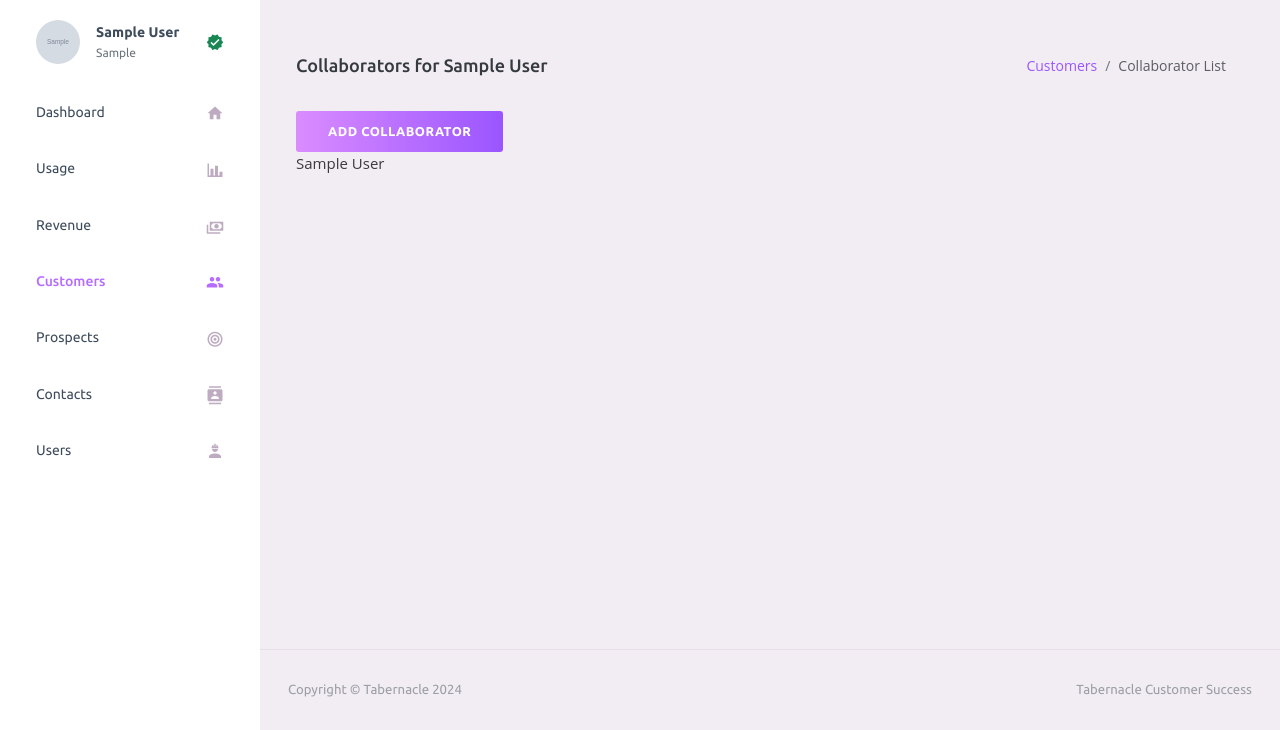
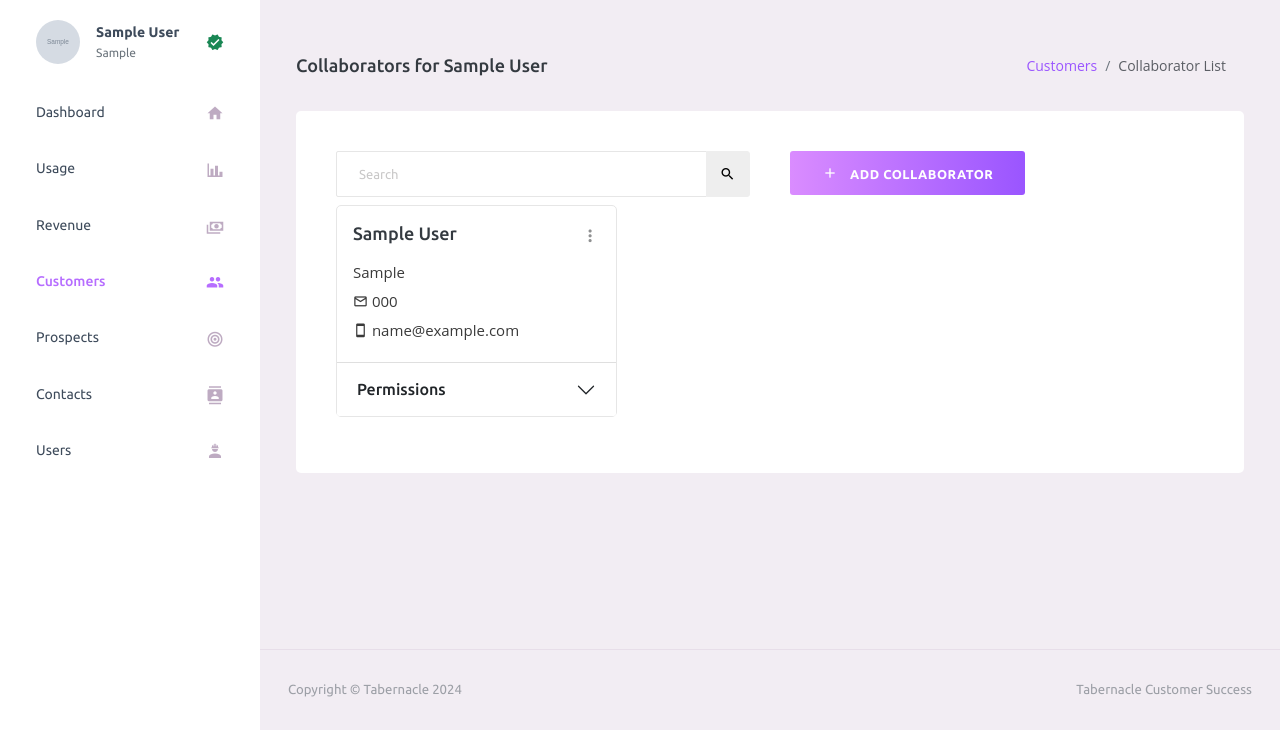
Before and after one commit to saicharanbandu/customersuccessmanagement, a Django app: page /customer/00000000-0000-0000-0000-000000000001/user/s in a window 1280 px wide. Shown: the part 70-800 px from the top of the page. Run offline with Django 5.2, Linux system fonts and the light colour scheme; a user stored in the database is signed in; tables that the repository leaves empty hold one stand-in row (values such as "Sample post"); grey boxes marked "Sample" are stand-in pictures; data that the repository does not hold is empty; some libraries are stand-ins or nearby versions.

Commit message:
collaborator add remove edit

```diff
--- a/customer/static/customer/css/style.css
+++ b/customer/static/customer/css/style.css
@@ -121,3 +121,57 @@
   .step-name {
     color: #8f9091;
   }
+
+  /* Collaborators container */
+
+  .card-collaborators {
+    width: 100%;
+    border: 1px solid #e6e6e6;
+  }
+  .card-collaborators .card-body {
+    padding: 1rem;
+  }
+
+  .card-collaborators .actions-select i {
+    color:#8f9091;
+    font-size: 1.2rem;
+  }
+
+  .card-collaborators .actions-select:hover i {
+    color: #000000;
+  }
+
+  .card-collaborators .collaborators-details span {
+    padding-top: 0.2rem;
+    padding-bottom: 0.2rem;
+  }
+
+  .card-collaborators .accordion .accordion-item {
+    border: none;
+    border-top: 1px solid rgba(0, 0, 0, 0.125);
+  }
+
+  .card-collaborators .accordion .accordion-body {
+    display: flex;
+    flex-wrap: wrap;
+    padding-top: 0;
+  }
+
+  .card-collaborators .accordion .accordion-item:first-of-type {
+    border-top-left-radius: 0;
+    border-top-right-radius: 0;
+  }
+  .card-collaborators .accordion .accordion-button:not(.collapsed) {
+    color: black;
+    background-color: transparent;
+    -webkit-box-shadow: none;
+    box-shadow: none;
+  }
+
+  .card-collaborators .accordion-item:first-of-type .accordion-button {
+      border-top-left-radius: 0;
+      border-top-right-radius: 0;
+  }
+  .card-collaborators .accordion-button:focus {
+      border-color:transparent;
+  }
--- a/customer/static/customer/js/app.js
+++ b/customer/static/customer/js/app.js
@@ -120,3 +120,11 @@ setPaymentMode();
 $('#proxySubmit').on("click", function () {
     $('#btnSubmit').click()
 })
+
+
+// collaborator delete handler
+
+$('#deleteCollaboratorAction').on('click', function () {
+    url = $(this).attr('dat-url');
+    $('#deleteCollaboratorForm').attr('action', url)
+})
--- /dev/null
+++ b/customer/templates/customer/_partials/_delete_colaborator_confirm_modal.html
@@ -0,0 +1,19 @@
+<div class="modal fade" id="deleteCollaboratorModal" data-bs-backdrop="static" data-bs-keyboard="false" tabindex="-1" aria-labelledby="deletCollaboratorLabel" aria-hidden="true">
+    <div class="modal-dialog modal-dialog-centered">
+        <div class="modal-content">
+            <form action="#" id="deleteCollaboratorForm">
+                <div class="modal-header">
+                    <h1 class="modal-title fs-5" id="staticBackdropLabel">Modal title</h1>
+                    <button type="button" class="btn-close" data-bs-dismiss="modal" aria-label="Close"></button>
+                </div>
+                <div class="modal-body">
+                        Are you sure you want to delete this collaborator?
+                </div>
+                <div class="modal-footer">
+                    <button type="button" class="btn btn-secondary" data-bs-dismiss="modal">Cancle</button>
+                    <button type="submit" class="btn btn-primary">Delete</button>
+                </div>
+            </form>
+        </div>
+    </div>
+</div>
--- a/customer/templates/customer/onboard_select_plan.html
+++ b/customer/templates/customer/onboard_select_plan.html
@@ -129,7 +129,7 @@
             <div class="text-end">
               <a href="{% url 'customer:onboard-customer' customer_id %}" class="btn btn-outline-primary me-3">Go Back</a>
               <button type="submit" class="btn btn-gradient-primary" name="action" value="continue" id="btnSubmit">
-                Collect Payment
+                Collect Later
               </button>
               <!-- Trigger modal instead if payment status in paid -->
               <button type="button" class="btn btn-gradient-primary" data-bs-toggle="modal" data-bs-target="#staticBackdrop" id="btnModal">
--- a/customer/templates/customer/users_view.html
+++ b/customer/templates/customer/users_view.html
@@ -9,7 +9,9 @@
 {% block page_title %}
 {{ title }}
 {% endblock %}
-
+{% block styles %}
+  <link rel="stylesheet" href="{% static 'customer/css/style.css' %}">
+{% endblock %}
 {% block breadcrumbs %}
 <ol class="breadcrumb">
   <li class="breadcrumb-item"><a href="{% url 'customer:list' %}">Customers</a></li>
@@ -17,14 +19,97 @@
 </ol>
 {% endblock %}
 
+
 {% block scripts %}
+<script src="{% static 'customer/js/app.js' %}"></script>
 {% endblock %}
 
 {% block content %}
-<a class="btn btn-gradient-primary" href="{% url 'customer:user-create' customer_id %}">Add Collaborator</a>
-{% for user in customer_users %}
-<div>
-  {{ user.full_name }}
+{% include "customer/_partials/_delete_colaborator_confirm_modal.html" %}
+
+<div class="row">
+  <div class="col-lg-12 grid-margin stretch-card">
+    <div class="card">
+      <div class="card-body">
+        <div class="row">
+          <div class="col-8 col-lg-6">
+            <form method="GET">
+              <div class="input-group">
+                <input type="search" class="form-control" placeholder="Search" name="search"
+                  value="{{ request.GET.search }}">
+                <button type="submit" class="btn btn-sm btn-light">
+                  <i class="mdi mdi-magnify"></i>
+                </button>
+              </div>
+            </form>
+          </div>
+          <div class="col-4 col-lg-6">
+            <a class="btn btn-gradient-primary" href="{% url 'customer:add-collaborator' customer_id %}"><i class="mdi mdi-plus me-2"></i> Add Collaborator</a>
+          </div>
+        </div>
+        <div class="d-flex flex-wrap my-2">
+          {% for user in customer_users %}
+          <div class="col-4 pe-2 pb-2">
+            <div class="card card-collaborators">
+              <div class="card-body">
+                <div class="d-flex justify-content-between">
+                  <div class="col-auto">
+                    <h5 class="card-title">{{user.full_name}}</h5>
+                  </div>
+                  <div class="col-1 text-center">
+                    <div class="nav-item nav-profile dropdown">
+                      <span class="actions-select" type="button" id="dropdownMenuButton" data-bs-toggle="dropdown" aria-haspopup="true" aria-expanded="false">
+                        <i class="mdi mdi-dots-vertical"></i>
+                      </span>
+                      <div class="dropdown-menu navbar-dropdown" aria-labelledby="profileDropdown">
+                        <a class="dropdown-item" href="{% url "customer:edit-collaborator" customer_id user.uuid %}">Edit </a>
+                        <div class="dropdown-divider"></div>
+                        {% if forloop.first %}
+                          <button class="dropdown-item" disabled>Remove </button>
+                        {% else %}
+                          <a class="dropdown-item" dat-url="{% url "customer:delete-collaborator" customer_id user.uuid %}" data-bs-toggle="modal" data-bs-target="#deleteCollaboratorModal" id="deleteCollaboratorAction">Remove </a>
+                        {% endif %}
+                      </div>
+                    </div>
+                  </div>
+                </div>
+                <div class="collaborators-details">
+                  <span class="d-block">{{user.designation|title}}</span>
+                  <span class="d-block"><i class="mdi mdi-email-outline"></i> {{user.mobile_no}}</span>
+                  <span class="d-block"><i class="mdi mdi-cellphone"></i> {{user.email}}</span>
+                </div>
+              </div>
+              <div class="accordion" id="accordionPermissions">
+                <div class="accordion-item">
+                  <h2 class="accordion-header">
+                    <button class="accordion-button collapsed" type="button" data-bs-toggle="collapse" data-bs-target="#permissionContainer{{forloop.counter}}" aria-expanded="false" aria-controls="permissionContainer{{forloop.counter}}">
+                      Permissions
+                    </button>
+                  </h2>
+                  <div id="permissionContainer{{forloop.counter}}" class="accordion-collapse collapse" data-bs-parent="#accordionPermissions">
+                    <div class="accordion-body">
+                      {% for permission in user.app_permissions %}
+                        <div class="col-4 py-2">
+                          <div class="d-flex flex-column">
+                            <span class="fw-bold">{{permission.module|title}}</span>
+                            {% if 'all_access' == permission.access_role %}Full Access
+                            {% elif 'editor' == permission.access_role %}Editor
+                            {% elif 'viewer' == permission.access_role %}Viewer
+                            {% else %}-
+                            {% endif %}
+                          </div>
+                        </div>
+                      {% endfor %}
+                    </div>
+                  </div>
+                </div>
+              </div>
+            </div>
+          </div>
+          {% endfor %}
+        </div>
+      </div>
+    </div>
+  </div>
 </div>
-{% endfor %}
 {% endblock %}
--- a/customer/urls.py
+++ b/customer/urls.py
@@ -13,6 +13,9 @@ urlpatterns = [
     path('<uuid:customer_id>/user/create/next/', customerViews.OnboardingUserView.as_view(), name='onboard-user-create-next'),
 
     path('<uuid:customer_id>/user/s', customerViews.CustomerUsersView.as_view(), name='users'),
+    path('<uuid:customer_id>/collaborators/add', customerViews.AddCollaboratorView.as_view(), name='add-collaborator'),
+    path('<uuid:customer_id>/collaborators/edit/<uuid:collaborator_id>', customerViews.EditCollaboratorView.as_view(), name='edit-collaborator'),
+    path('<uuid:customer_id>/collaborators/delete/<uuid:collaborator_id>', customerActions.delete_collaborator, name='delete-collaborator'),
     path('<uuid:customer_id>/user/create/more/', customerViews.UserCreateView.as_view(), name='user-create'),
 
     path('<uuid:customer_id>/plan/update/', customerViews.ChangePlanView.as_view(), name='plan-update'),
--- a/customer/views.py
+++ b/customer/views.py
@@ -393,33 +393,269 @@ class OnboardingUserView(View):
         context = self.get_context()
 
         return render(request, self.template_name, context)
+@method_decorator(login_required, name='dispatch')
+class AddCollaboratorView(View):
+    model = customerModels.User
+    template_name = 'customer/edit_collaborator.html'
+    title = 'Collaborator Information'
+    active_tab = 'customer'
+
+    UserAppPermissionsFormSet = formset_factory(
+        form=customerForms.AddUserAppPermissionsForm, extra=0
+    )
+
+    def get_context(self):
+        customer_id = self.kwargs.get('customer_id')
+        customer_user_form = customerForms.CustomerUserForm(
+            initial={'customer': customer_id}
+        )
+        return {
+            'title': self.title,
+            'active_tab': self.active_tab,
+            'customer_id': customer_id,
+            'customer_user_form': customer_user_form,
+            'go_back_url': reverse(
+                'customer:users', kwargs={'customer_id': customer_id}
+            ),
+        }
+
+    def get(self, request, *args, **kwargs):
+        context = self.get_context()
+        subscribed_plan = customerModels.SubscribedPlan.objects.get(customer=context['customer_id'])
+        first_customers = customerModels.User.objects.filter(customer=context['customer_id']).order_by('created_at').first()
+        tariff = planModels.Tariff.objects.get(uuid=subscribed_plan.subscription_plan.uuid)
+
+        modules = miscModels.AppModule.objects.filter(name__in=tariff.modules).order_by('precedance')
+        is_next_user = True
+
+        if is_next_user:
+            user_app_permissions_formset = self.UserAppPermissionsFormSet(
+                    initial=[{
+                        'module': module,
+                        'module_name': module.name,
+                        } for module in modules])
+            is_next_user = False
+        else:
+            initial_data = [{
+                'module': module,
+                'module_name': module.name,
+                'has_access': True,
+                'access_role': constants.EDITOR,
+            } for module in modules]
+            user_app_permissions_formset = self.UserAppPermissionsFormSet(initial=initial_data)
+
+        for form in user_app_permissions_formset:
+            form.permissions = form.initial['module'].permissions
+
+        more_context = {
+            'user_app_permissions_formset': user_app_permissions_formset,
+            'is_next_user': is_next_user
+        }
+        context.update(more_context)
+
+        return render(request, self.template_name, context)
 
 
+    def post(self, request, *args, **kwargs):
+        context = self.get_context()
+
+        customer_id = self.kwargs.get('customer_id')
+        customer_user_form = customerForms.CustomerUserForm(request.POST)
+        user_app_permissions_formset = self.UserAppPermissionsFormSet(request.POST)
+        if customer_user_form.is_valid():
+            customer_user_object = customer_user_form.save()
+            if user_app_permissions_formset.is_valid():
+                for user_app_permissions_form in user_app_permissions_formset:
+                    if user_app_permissions_form.cleaned_data.get('has_access') == 'True':
+                        module = user_app_permissions_form.cleaned_data.get('module')
+                        try:
+                            user_app_permissions_object = customerModels.UserAppPermissions.objects.get(
+                                user=customer_user_object,
+                                module=module
+                            )
+                        except customerModels.UserAppPermissions.DoesNotExist:
+                            user_app_permissions_object = user_app_permissions_form.save(commit=False)
+                            user_app_permissions_object.user = customer_user_object
+
+                        if len(module.permissions) == 0:
+                            user_app_permissions_object.access_role = constants.ALL_ACCESS
+                        else:
+                            user_app_permissions_object.access_role = user_app_permissions_form.cleaned_data.get('access_role')
+
+                        user_app_permissions_object.save()
+                    else:
+                        module = user_app_permissions_form.cleaned_data.get('module')
+                        try:
+                            user_app_permissions_object = customerModels.UserAppPermissions.objects.get(
+                                user=customer_user_object,
+                                module=module
+                            )
+                            user_app_permissions_object.delete()
+                        except customerModels.UserAppPermissions.DoesNotExist:
+                            pass
+        else:
+            return render(request, self.template_name, context)
+        return redirect(reverse('customer:users', kwargs={'customer_id': customer_id}))
+
+@method_decorator(login_required, name='dispatch')
+class EditCollaboratorView(View):
+    model = customerModels.User
+    template_name = 'customer/edit_collaborator.html'
+    title = 'Collaborator Information'
+    active_tab = 'customer'
+
+    UserAppPermissionsFormSet = formset_factory(
+        form=customerForms.AddUserAppPermissionsForm, extra=0
+    )
+
+    def get_context(self):
+        customer_id = self.kwargs.get('customer_id')
+        colab_id = self.kwargs.get('collaborator_id')
+        collaborator = customerModels.User.objects.get(uuid=colab_id)
+        customer_user_form = customerForms.CustomerUserForm(instance = collaborator,
+            initial={'customer': customer_id}
+        )
+        return {
+            'title': self.title,
+            'active_tab': self.active_tab,
+            'customer_id': customer_id,
+            'colab_id': colab_id,
+            'customer_user_form': customer_user_form,
+            'go_back_url': reverse(
+                'customer:users', kwargs={'customer_id': customer_id}
+            ),
+        }
+
+    def get(self, request, *args, **kwargs):
+        context = self.get_context()
+        subscribed_plan = customerModels.SubscribedPlan.objects.get(customer=context['customer_id'])
+        first_customers = customerModels.User.objects.filter(customer=context['customer_id']).order_by('created_at').first()
+        tariff = planModels.Tariff.objects.get(uuid=subscribed_plan.subscription_plan.uuid)
+
+        modules = miscModels.AppModule.objects.filter(name__in=tariff.modules).order_by('precedance')
+        collaborator = customerModels.UserAppPermissions.objects.filter(user__uuid=context['colab_id'])
+        is_next_user = True
+
+        if context['colab_id'] != first_customers.uuid:
+            initial_data = []
+            for module in modules:
+                data = collaborator.filter(module=module).first()
+                if data:
+                    initial_data.append({
+                        'module': module,
+                        'module_name': module.name,
+                        'has_access': True,
+                        'access_role': data.access_role
+                    })
+                else:
+                    initial_data.append({
+                        'module': module,
+                        'module_name': module.name,
+                        'has_access': False,
+                        'access_role': None
+                    })
+            user_app_permissions_formset = self.UserAppPermissionsFormSet(initial=initial_data)
+            is_next_user = False
+
+        else:
+            initial_data = [{
+                'module': module,
+                'module_name': module.name,
+                'has_access': True,
+                'access_role': constants.EDITOR,
+            } for module in modules]
+            user_app_permissions_formset = self.UserAppPermissionsFormSet(initial=initial_data)
+
+        for form in user_app_permissions_formset:
+            form.permissions = form.initial['module'].permissions
+
+        more_context = {
+            'user_app_permissions_formset': user_app_permissions_formset,
+            'is_next_user': is_next_user
+        }
+        context.update(more_context)
+
+        return render(request, self.template_name, context)
 
 
+    def post(self, request, *args, **kwargs):
+        context = self.get_context()
 
+        colab_id = self.kwargs.get('collaborator_id')
+        collaborator = customerModels.User.objects.get(uuid=colab_id)
+        customer_user_form = customerForms.CustomerUserForm(request.POST, instance=collaborator )
+        user_app_permissions_formset = self.UserAppPermissionsFormSet(request.POST)
+        if customer_user_form.is_valid():
+            customer_user_object = customer_user_form.save()
+            if user_app_permissions_formset.is_valid():
+                for user_app_permissions_form in user_app_permissions_formset:
+                    if user_app_permissions_form.cleaned_data.get('has_access') == 'True':
+                        module = user_app_permissions_form.cleaned_data.get('module')
+                        try:
+                            user_app_permissions_object = customerModels.UserAppPermissions.objects.get(
+                                user=customer_user_object,
+                                module=module
+                            )
+                        except customerModels.UserAppPermissions.DoesNotExist:
+                            user_app_permissions_object = user_app_permissions_form.save(commit=False)
+                            user_app_permissions_object.user = customer_user_object
+
+                        if len(module.permissions) == 0:
+                            user_app_permissions_object.access_role = constants.ALL_ACCESS
+                        else:
+                            user_app_permissions_object.access_role = user_app_permissions_form.cleaned_data.get('access_role')
+
+                        user_app_permissions_object.save()
+                    else:
+                        module = user_app_permissions_form.cleaned_data.get('module')
+                        try:
+                            user_app_permissions_object = customerModels.UserAppPermissions.objects.get(
+                                user=customer_user_object,
+                                module=module
+                            )
+                            user_app_permissions_object.delete()
+                        except customerModels.UserAppPermissions.DoesNotExist:
+                            pass
+        else:
+            return render(request, self.template_name, context)
+        return redirect(reverse('customer:users', kwargs={'customer_id': collaborator.customer.uuid}))
 
 
 
 @method_decorator(login_required, name='dispatch')
-class CustomerUsersView(View):
+class CustomerUsersView(ListView):
     model = customerModels.User
     template_name = 'customer/users_view.html'
     title = 'Collaborators'
     active_tab = 'customer'
+    context_object_name = 'customer_users'
 
-    def get(self, request, *args, **kwargs):
-        customer_id = kwargs.get('customer_id')
-        customer= get_object_or_404(customerModels.Profile, uuid=customer_id)
-        customer_users = customerModels.User.objects.filter(customer=customer)
-        context = {
-            'title': f'{self.title} for {customer.official_name}',
-            'active_tab': self.active_tab,
-            'customer_users': customer_users,
-            'customer_id': customer_id
-        }
-        return render(request, self.template_name, context)
+    def search_query(self, queryset):
+        search_query = self.request.GET.get('search')
+        if search_query:
+            queryset = queryset.filter(
+                Q(full_name__istartswith=search_query) |
+                Q(full_name__icontains=' ' + search_query)
+            )
+        return queryset
 
+    def get_queryset(self):
+        customer_id = self.kwargs.get('customer_id')
+        customer = get_object_or_404(customerModels.Profile, uuid=customer_id)
+        queryset = customerModels.User.objects.filter(customer=customer).order_by('created_at')
+        queryset = self.search_query(queryset)
+        for user in queryset:
+            user.app_permissions = customerModels.UserAppPermissions.objects.filter(user=user)
+        return queryset
+
+    def get_context_data(self, *args, **kwargs):
+        context = super().get_context_data(**kwargs)
+        customer_id = self.kwargs.get('customer_id')
+        customer = get_object_or_404(customerModels.Profile, uuid=customer_id)
+        context['title'] = f'{self.title} for {customer.official_name}'
+        context['active_tab'] = self.active_tab
+        context['customer_id'] = customer_id
+        return context
 
 @method_decorator(login_required, name='dispatch')
 class UserCreateView(View):
```
Also changed, not shown: customer/actions.py (+10 -0 lines), customer/templates/customer/edit_collaborator.html (added, +78 -0 lines).
